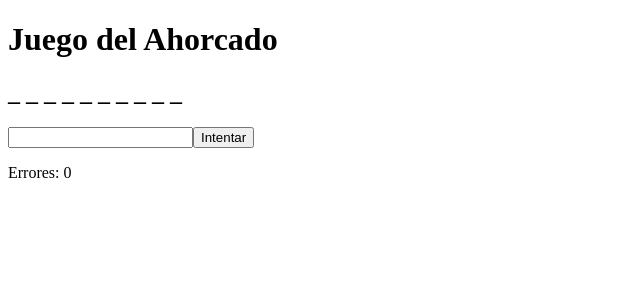
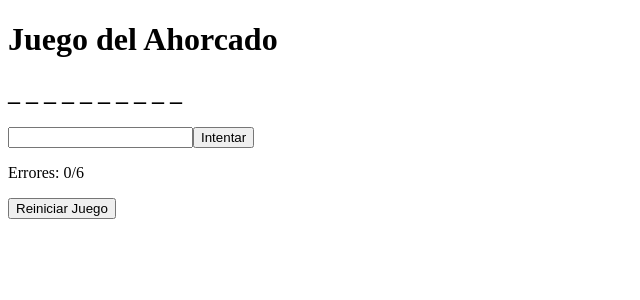
Before and after one commit to oguevara-code/Laboratorio10DAW, an Angular app: page / in a window 1280 px wide. Shown: the top 300 px of the page, without its empty margins (0-640 px from the left). Built offline with nearby package versions, Linux system fonts and the light colour scheme.

Commit message:
Implemnentacion de victoria derrota y reinicio

```diff
--- a/src/app/hangman/hangman.html
+++ b/src/app/hangman/hangman.html
@@ -6,11 +6,21 @@
     type="text"
     maxlength="1"
     [(ngModel)]="letraIngresada"
-
+    [disabled]="juegoTerminado"
 />
 
-<button (click)="intentarLetra()">
+<button
+    (click)="intentarLetra()"
+    [disabled]="juegoTerminado">
     Intentar
 </button>
 
-<p>Errores: {{ errores }}</p>
+<p>Errores: {{ errores }}/{{ maxErrores }}</p>
+
+@if (mensaje !== '') {
+    <h3>{{ mensaje }}</h3>
+}
+
+<button (click)="reiniciarJuego()">
+    Reiniciar Juego
+</button>
--- a/src/app/hangman/hangman.ts
+++ b/src/app/hangman/hangman.ts
@@ -25,6 +25,12 @@ export class Hangman {
   letraIngresada: string = '';
 
   errores: number = 0;
+
+  maxErrores: number = 6;
+
+  juegoTerminado: boolean = false;
+
+  mensaje: string = '';
 
   constructor() {
     this.seleccionarPalabra();
@@ -56,6 +62,10 @@ export class Hangman {
 
   intentarLetra() {
 
+    if (this.juegoTerminado) {
+      return;
+    }
+
     const letra = this.letraIngresada.toUpperCase();
 
     if (letra == '') {
@@ -73,6 +83,29 @@ export class Hangman {
       this.errores++;
     }
 
+    if (this.errores >= this.maxErrores) {
+      this.juegoTerminado = true;
+      this.mensaje = '¡Perdiste! La palabra era: ' + this.palabraSecreta;
+    }
+
+    const gano = this.palabraSecreta
+      .split('')
+      .every(letra => this.letrasAdivinadas.includes(letra));
+
+    if (gano) {
+      this.juegoTerminado = true;
+      this.mensaje = '¡Ganaste!';
+    }
+
     this.letraIngresada = '';
   }
+
+  reiniciarJuego() {
+    this.letrasAdivinadas = [];
+    this.letraIngresada = '';
+    this.errores = 0;
+    this.juegoTerminado = false;
+    this.mensaje = '';
+    this.seleccionarPalabra();
+  }
 }
```
